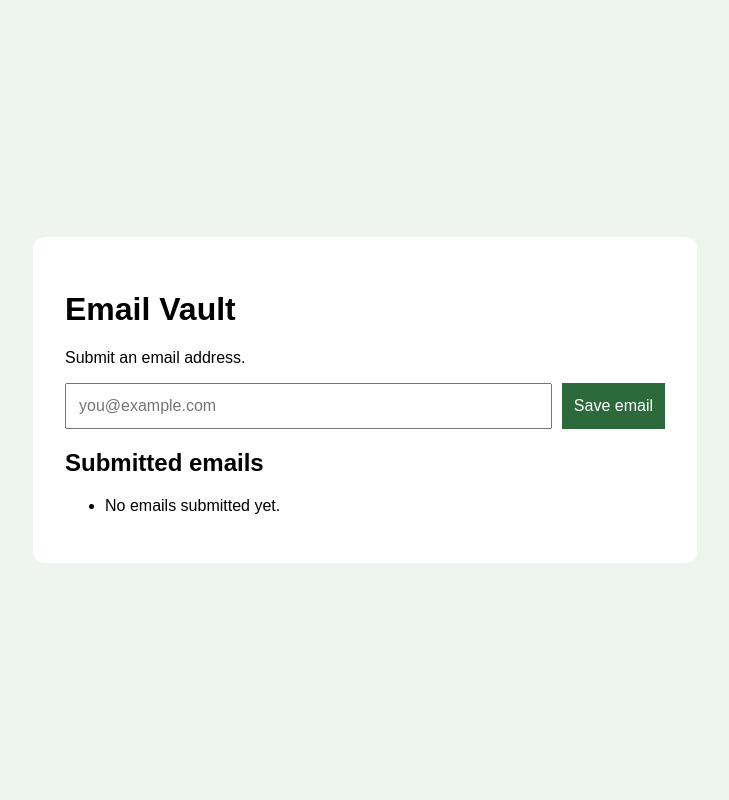
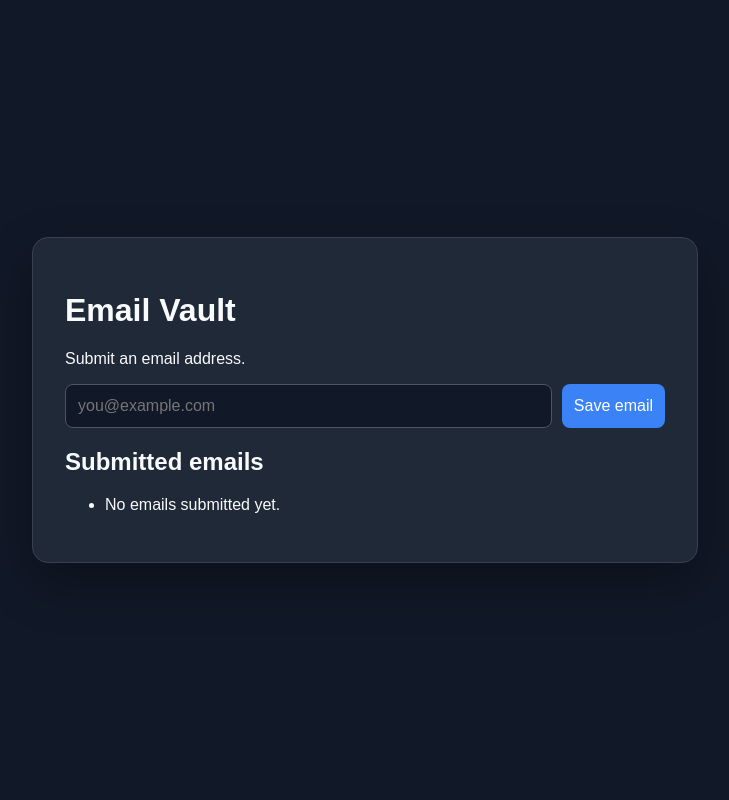
Before and after one commit to danishabdal10-hub/email-vault, a Flask app: page / in a window 1280 px wide. Shown: the whole page, without its empty margins (275-1004 px from the left). Run offline with Flask 3, Linux system fonts and the light colour scheme; data that the repository does not hold is empty.

Commit message:
Update Email Vault CSS for v3

```diff
--- a/static/styles.css
+++ b/static/styles.css
@@ -1,17 +1,21 @@
+
 body {
   margin: 0;
   min-height: 100vh;
   display: grid;
   place-items: center;
   font-family: Arial, sans-serif;
-  background: #eef4ee;
+  background: #111827;
+  color: #f9fafb;
 }
 
 .container {
-  width: min(600px, calc(100% - 32px));
+  width: min(600px, calc(100% - 64px));
   padding: 32px;
-  background: white;
-  border-radius: 12px;
+  background: #1f2937;
+  border: 1px solid #374151;
+  border-radius: 16px;
+  box-shadow: 0 20px 50px rgba(0, 0, 0, 0.3);
 }
 
 form {
@@ -19,20 +23,31 @@ form {
   gap: 10px;
 }
 
-input, button {
+input,
+button {
   padding: 12px;
   font-size: 16px;
+  border-radius: 8px;
 }
 
 input {
   flex: 1;
+  min-width: 0;
+  background: #111827;
+  color: white;
+  border: 1px solid #4b5563;
 }
 
 button {
   border: 0;
-  background: #2d6a3b;
+  background: #3b82f6;
   color: white;
   cursor: pointer;
+  transition: background 0.2s ease;
+}
+
+button:hover {
+  background: #2563eb;
 }
 
 li {
```
Also changed, not shown: .github/workflows/ci.yml.
